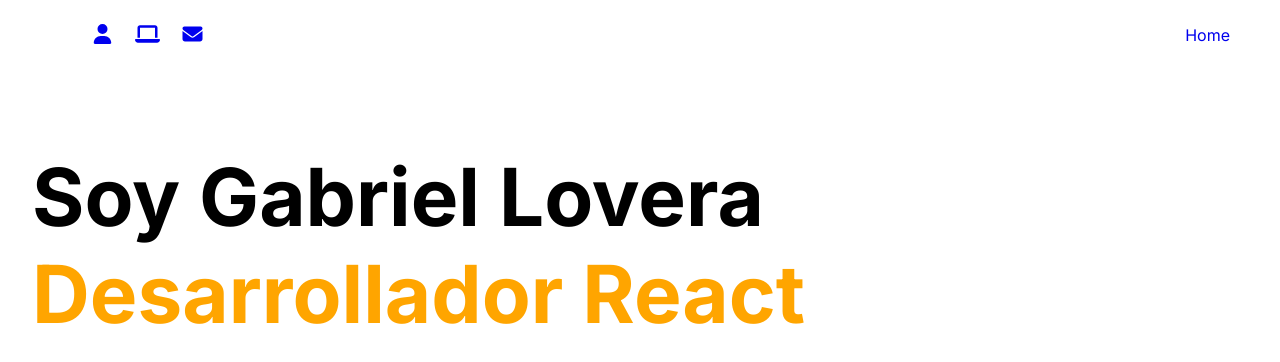
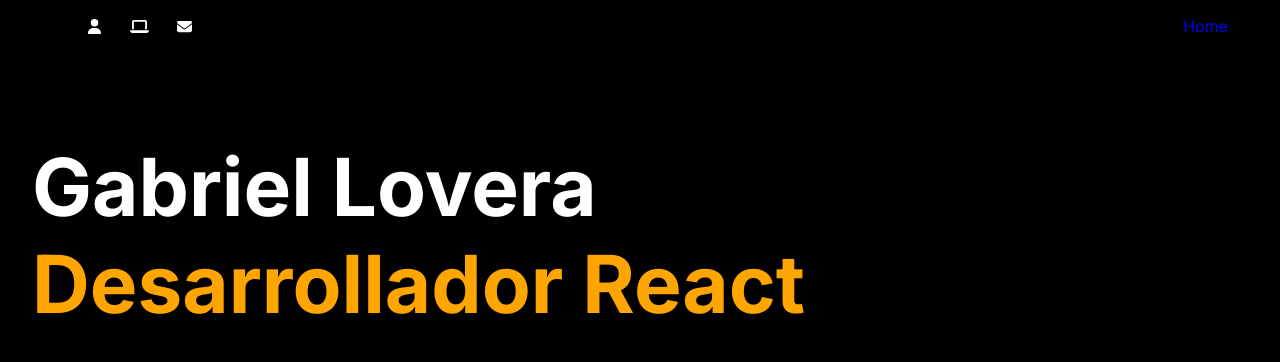
Before and after one commit to loveragabriel/gabriel, a Next.js app: page / in a window 1280 px wide. Shown: the top 362 px of the page. Built offline with nearby package versions, Linux system fonts and the light colour scheme.

Commit message:
h1 agregado

```diff
--- a/src/app/globals.css
+++ b/src/app/globals.css
@@ -4,6 +4,9 @@
 
 body{
   margin: 0 2rem;
+  background-color: black;
+  color: white;
+
 }
 /*
 * {
--- a/src/app/page.module.css
+++ b/src/app/page.module.css
@@ -1,3 +1,7 @@
+.main{
+
+}
+
 .main_text{
   display: flex;
   flex-direction: column;
--- a/src/app/page.tsx
+++ b/src/app/page.tsx
@@ -3,9 +3,9 @@
 
 export default function Home() {
   return (
-    <main >
+    <main className={styles.main} >
       <h1 className={styles.main_text}>
-        <span className={styles.text_name}>Soy Gabriel Lovera</span>
+        <span className={styles.text_name}>Gabriel Lovera</span>
          <span className={styles.text_title}>Desarrollador React</span>
       </h1>
     </main>
--- a/src/components/navbar/NavBar.jsx
+++ b/src/components/navbar/NavBar.jsx
@@ -22,7 +22,7 @@
                 )
             }
         </ul>
-        <p className={style.main_h1}>
+        <p className={style.home_link}>
         <Link href='/' className={style.name_link}>
         Home
         </Link>
--- a/src/components/navbar/nav_bar.module.css
+++ b/src/components/navbar/nav_bar.module.css
@@ -2,7 +2,6 @@
     display: flex;
     justify-content: space-between;
     align-items: center;
-    margin: 0.5rem;
 }
 
 .ul {
@@ -10,8 +9,8 @@
     list-style-type: none;
 }
 
-.main_h1{
-    padding: 0 10px;
+.home_link{
+    padding: 0 20px;
     font-weight: 400;
 }
 
@@ -25,11 +24,14 @@
 
 
 .link_icon {
+    display: flex;
+    justify-content: start;
     width: 25px;
-    height: 20px;
+    height: 15px;
     padding: 0 10px;
     cursor: pointer;
     font-weight: 300;
+    color:  white;
 }
 
 .link_icon:hover {
```
Also changed, not shown: src/assets/images/background_hero.jpg (added).
